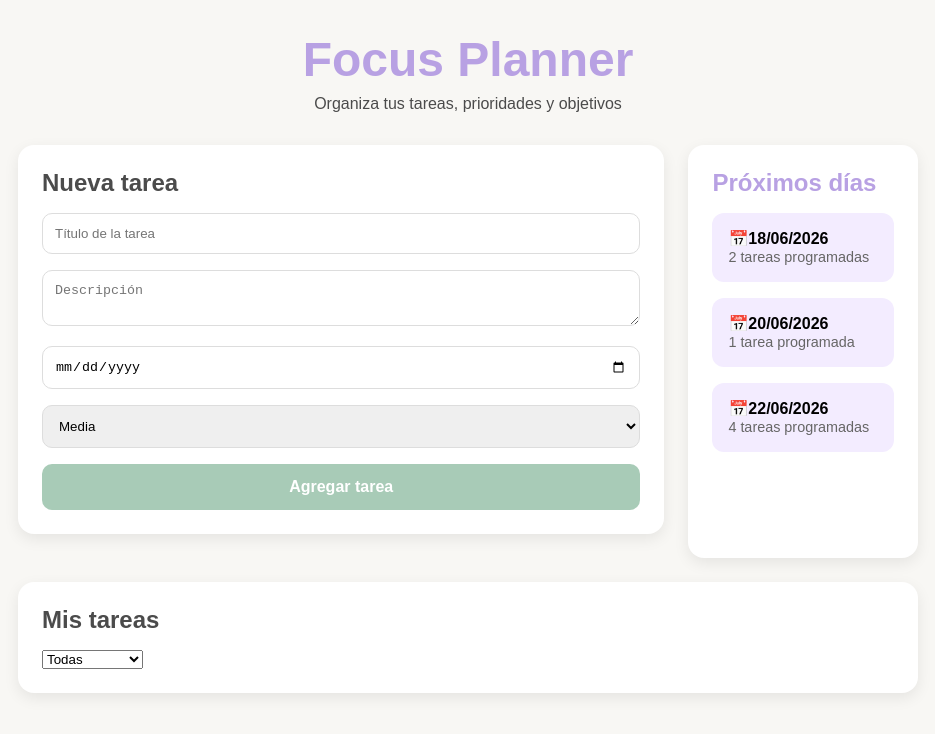
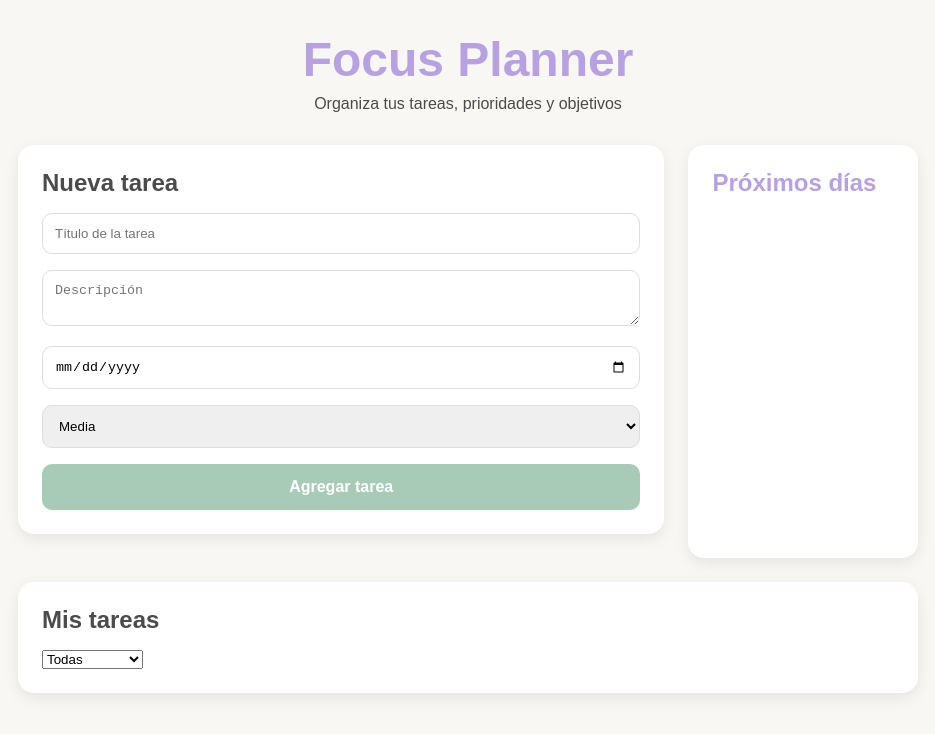
Before and after one commit to stellamarisl/focus-planner, a React (Vite) app: page / in a window 1280 px wide. Shown: the top 734 px of the page, without its empty margins (172-1107 px from the left). Built offline with nearby package versions, Linux system fonts and the light colour scheme.

Commit message:
feat: mostrar tareas actuales y futuras por separado

```diff
--- a/src/App.jsx
+++ b/src/App.jsx
@@ -59,8 +59,26 @@ function App() {
     setTasks(updatedTasks);
   }
 
+  //Fecha actual
+  const today = new Date().toISOString().split("T")[0];
+  //Tareas de hoy
+  const todayTasks = tasks.filter(
+    (task) => task.date === today
+  );
+  //Tareas futuras
+  const futureTasks = tasks.filter(
+    (task) => task.date > today && !task.completed
+  );
+  //Agrupar tareas futuras por fecha
+  const groupedTasks = {};
+  futureTasks.forEach((task) => {
+    if (!groupedTasks[task.date]) {
+      groupedTasks[task.date] = [];
+    }
+    groupedTasks[task.date].push(task);
+  });
 
-  const filteredTasks = tasks.filter((task) => {
+  const filteredTasks = todayTasks.filter((task) => {
     if (filter === "completed") {
       return task.completed;
     }
@@ -71,6 +89,7 @@ function App() {
 
     return true;
   });
+
 
 
   return (
@@ -97,24 +116,29 @@ function App() {
 
             <aside className="upcoming-tasks">
               <h2>Próximos días</h2>
+              {Object.entries(groupedTasks).map(([date, tasks]) => (
+              <div key={date} className="upcoming-card">
+                <p>
+                  📅 {date} ({tasks.length})
+                </p>
 
-              <div className = "upcoming-card">
-                <p>📅18/06/2026</p>
-                <span> 2 tareas programadas</span>
-              </div>
+                  {tasks.map((task) => (
+                    <div key={task.id} className="upcoming-task">
+                      <span>{task.title}</span>
 
-              <div className="upcoming-card">
-                <p> 📅20/06/2026</p>
-                <span>1 tarea programada</span>
-              </div>
-
-              <div className="upcoming-card">
-                <p> 📅22/06/2026</p>
-                <span>4 tareas programadas</span>
-              </div>
+                        <button
+                          className="delete-btn"
+                          onClick={() => handleDeleteTask(task.id)}
+                        >
+                        🗑
+                        </button>
+                    </div>
+                ))}
+  </div>
+))}
 
             </aside>
-          </div>
+            </div>
 
           <section className="task-list">
             <h2>Mis tareas</h2>
```
